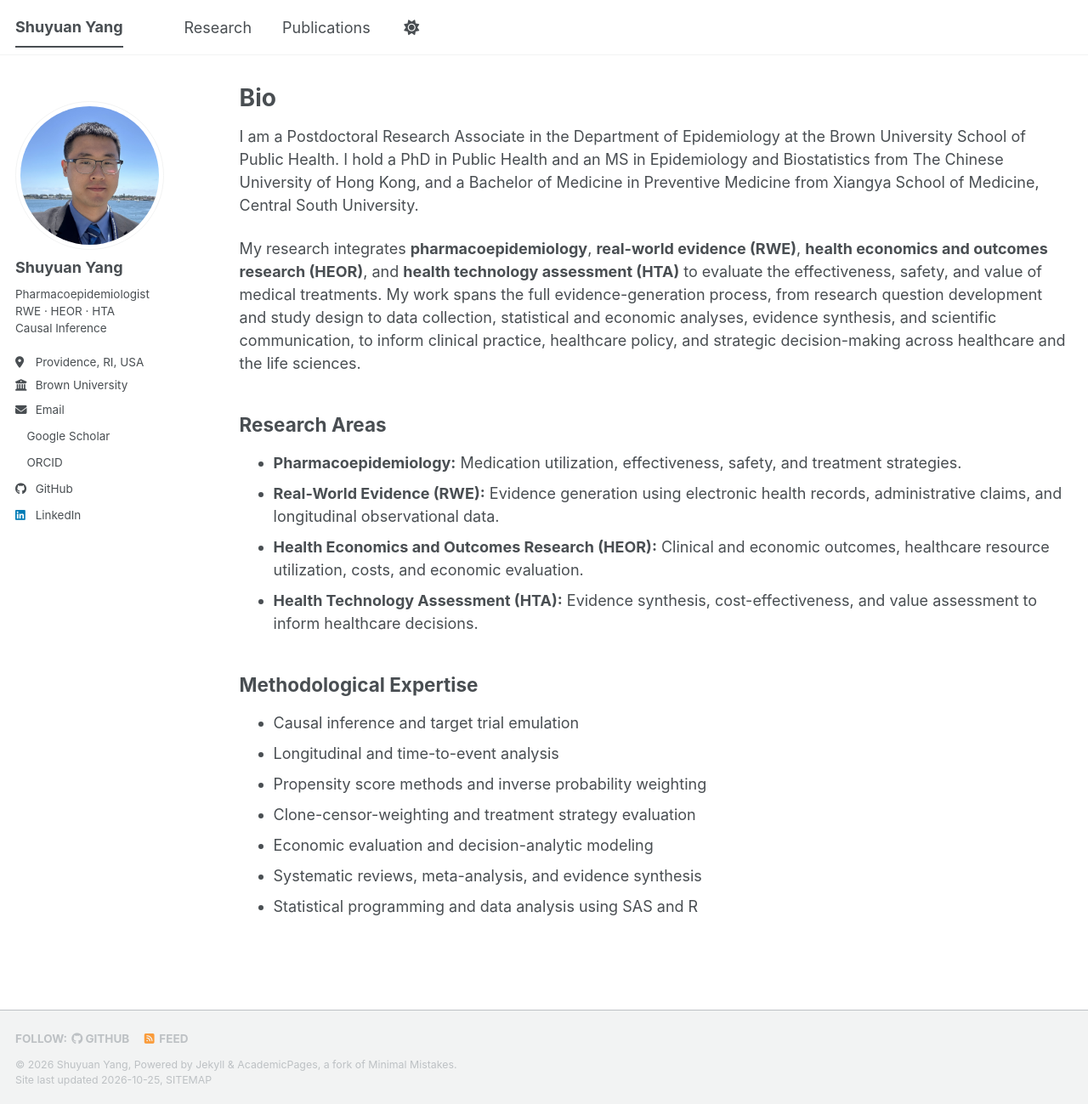
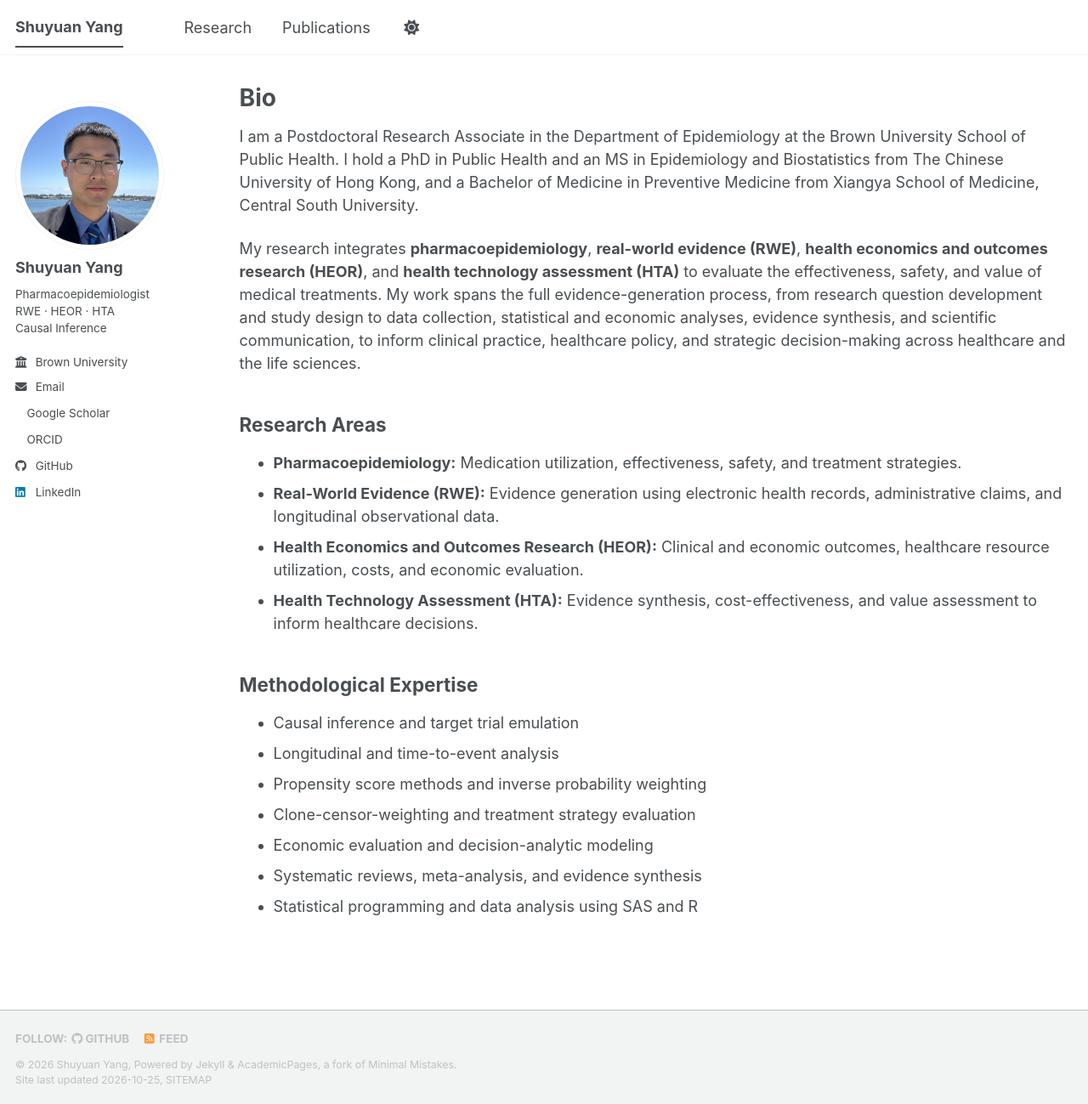
Before and after one commit to yang-shuyuan/yang-shuyuan.github.io, a Jekyll site: the page built from _pages/about.md, in a window 1280 px wide and 1299 px high. Shown: the whole window at 85% size. Built offline with Jekyll 4.4.1, drawn with Linux system fonts in a browser that asks for light colours; a style sheet for code colours, icons or effects is not loaded.

Commit message:
Update _config.yml

```diff
--- a/_config.yml
+++ b/_config.yml
@@ -27,7 +27,7 @@ author:
   name             : "Shuyuan Yang"
   pronouns         : # example: "she/her"
   bio              : "Pharmacoepidemiologist<br>RWE · HEOR · HTA<br>Causal Inference"
-  location         : "Providence, RI, USA"
+  location         :
   employer         : "Brown University"
   uri              : # URL
   email            : "syyeoh@outlook.com"
```
